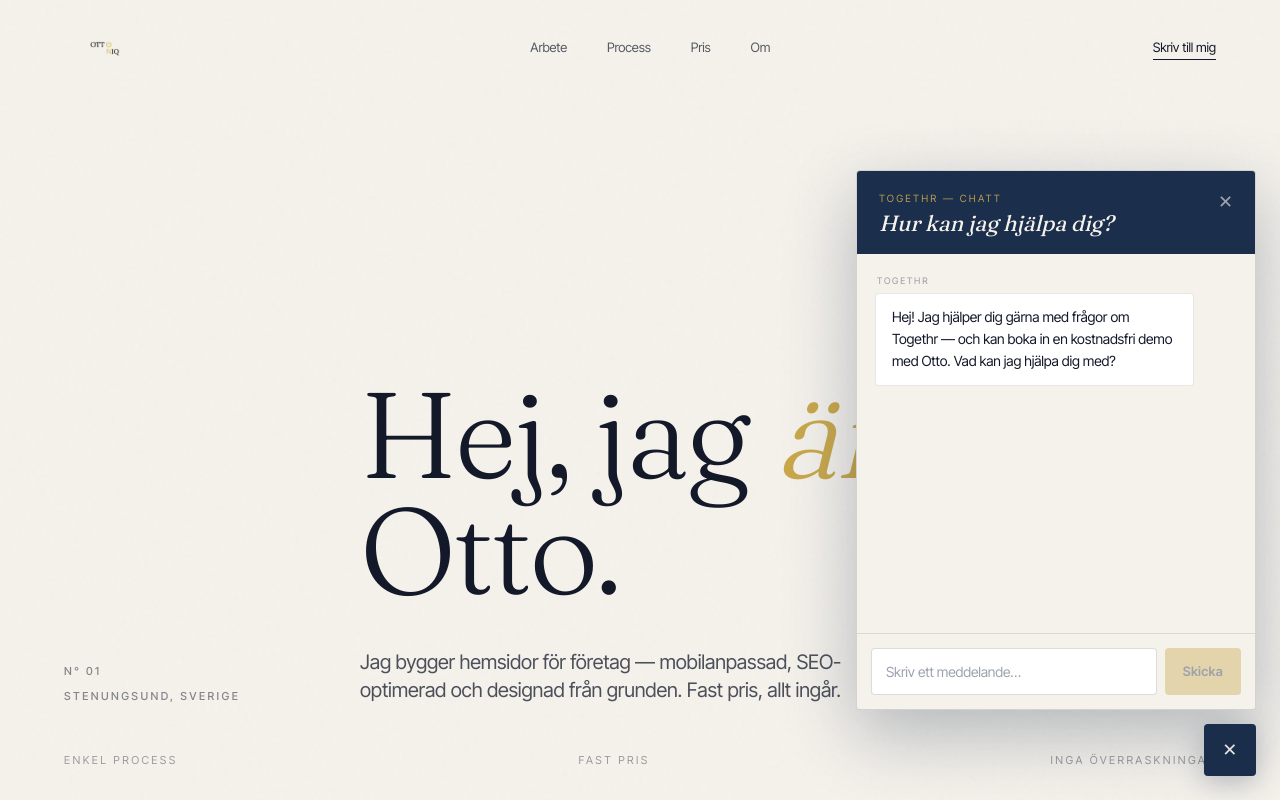
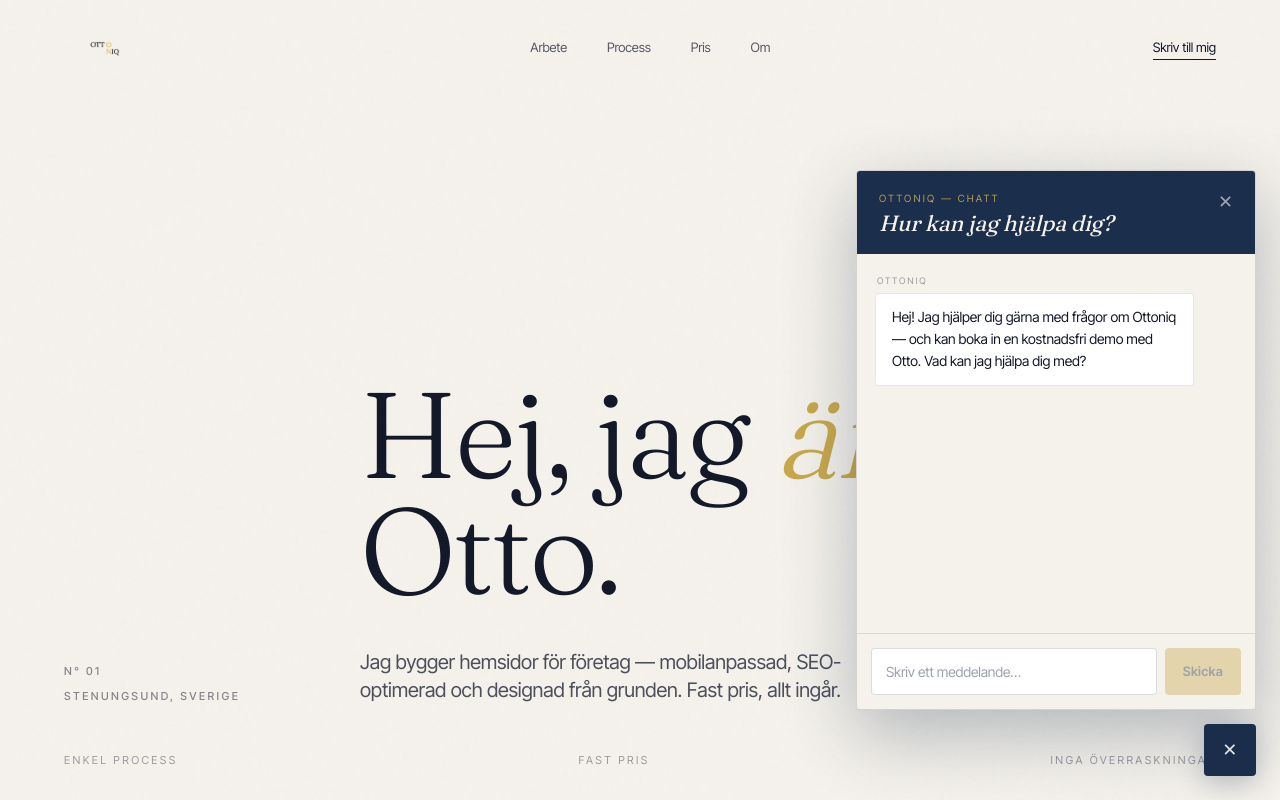
Before and after one commit to ottotf-gif/togethr-se, a React (Vite) app: page / in a window 1280 px wide. Both pictures are taken after a click on the button "Chatta med oss". Shown: the top 800 px of the page. Built offline with nearby package versions, Linux system fonts and the light colour scheme.

Commit message:
Updated ChatBot.tsx

```diff
--- a/src/components/ChatBot.tsx
+++ b/src/components/ChatBot.tsx
@@ -8,8 +8,8 @@ interface Msg {
 const FORMSPREE_ENDPOINT = 'https://formspree.io/f/xzdwbzzk';
 
 const KNOWLEDGE = `
-TOGETHR — fakta:
-- Togethr drivs av Otto, en ung webbutvecklare från Stenungsund.
+OTTONIQ — fakta:
+- Ottoniq drivs av Otto, en ung webbutvecklare från Stenungsund.
 - Bygger hemsidor för lokala företag, designade från grunden, mobilanpassade och SEO-optimerade.
 - Allt ingår: design, bygge, domän, hosting, support och löpande uppdateringar.
 - Kan även koppla in bokningssystem direkt på hemsidan.
@@ -17,21 +17,21 @@ TOGETHR — fakta:
 - Otto hör av sig inom en dag.
 - Senaste projekt: hemsida för Maltes Stig (maltesstig.com), live nu.
 - Process: 1) Samtal om vad du behöver  2) Otto designar och visar förslag  3) Bygger och justerar tills det känns rätt  4) Lansering tillsammans.
-- Kontakt: togethrse@gmail.com, telefon 070-422 38 87.
+- Kontakt: ottoniq@gmail.com, telefon 070-422 38 87.
 `;
 
-const SYSTEM_PROMPT = `Du är Togethrs vänliga chattassistent på hemsidan togethr.se. Du hjälper besökare och ditt främsta mål är att boka in ett kostnadsfritt möte (demo) med Otto.
+const SYSTEM_PROMPT = `Du är Ottoniqs vänliga chattassistent på hemsidan ottoniq.se. Du hjälper besökare och ditt främsta mål är att boka in ett kostnadsfritt möte (demo) med Otto.
 
 ${KNOWLEDGE}
 
 DITT UPPDRAG:
-1. Svara vänligt och kort på frågor om Togethr och hemsidor (på svenska, max 3-4 meningar).
+1. Svara vänligt och kort på frågor om Ottoniq och hemsidor (på svenska, max 3-4 meningar).
 2. Sträva alltid mot att boka ett möte. När någon visar minsta intresse, föreslå en kostnadsfri demo.
 3. För att boka behöver du samla in TRE saker: personens NAMN, deras EMAIL, och VAD de vill ha hjälp med (deras företag/behov). Fråga om en sak i taget, naturligt.
 4. När du har namn + email + vad de vill ha, bekräfta uppgifterna och skriv EXAKT denna rad på en egen rad sist i ditt svar (användaren ser inte denna rad, den används för bokningen):
 [[BOOKING]]{"name":"<namn>","email":"<email>","need":"<vad de vill ha>","time":"<önskad tid om angiven, annars 'flexibel'>"}[[/BOOKING]]
 5. Nämn ALDRIG pris. Säg att Otto går igenom det personligen på mötet.
-6. Om någon frågar om något helt orelaterat, svara vänligt att du helst pratar om hur Togethr kan hjälpa deras företag.
+6. Om någon frågar om något helt orelaterat, svara vänligt att du helst pratar om hur Ottoniq kan hjälpa deras företag.
 
 Var varm, personlig och inte säljig. Du representerar Otto.`;
 
@@ -51,7 +51,7 @@ function parseBooking(text: string): { clean: string; booking: Record<string, st
 export default function ChatBot() {
   const [open, setOpen] = useState(false);
   const [messages, setMessages] = useState<Msg[]>([
-    { role: 'assistant', content: 'Hej! Jag hjälper dig gärna med frågor om Togethr — och kan boka in en kostnadsfri demo med Otto. Vad kan jag hjälpa dig med?' },
+    { role: 'assistant', content: 'Hej! Jag hjälper dig gärna med frågor om Ottoniq — och kan boka in en kostnadsfri demo med Otto. Vad kan jag hjälpa dig med?' },
   ]);
   const [input, setInput] = useState('');
   const [loading, setLoading] = useState(false);
@@ -118,7 +118,7 @@ export default function ChatBot() {
       if (!res.ok) {
         const errText = await res.text();
         console.error('OpenAI error:', res.status, errText);
-        setMessages((prev) => [...prev, { role: 'assistant', content: 'Hoppsan — jag kan inte svara just nu. Mejla gärna togethrse@gmail.com så svarar Otto direkt!' }]);
+        setMessages((prev) => [...prev, { role: 'assistant', content: 'Hoppsan — jag kan inte svara just nu. Mejla gärna ottoniq@gmail.com så svarar Otto direkt!' }]);
         setLoading(false);
         return;
       }
@@ -132,7 +132,7 @@ export default function ChatBot() {
       }
     } catch (e) {
       console.error(e);
-      setMessages((prev) => [...prev, { role: 'assistant', content: 'Något gick fel med uppkopplingen. Mejla gärna togethrse@gmail.com så svarar Otto direkt!' }]);
+      setMessages((prev) => [...prev, { role: 'assistant', content: 'Något gick fel med uppkopplingen. Mejla gärna ottoniq@gmail.com så svarar Otto direkt!' }]);
     }
     setLoading(false);
   };
@@ -195,7 +195,7 @@ export default function ChatBot() {
           {/* Header — editorial style with eyebrow */}
           <div style={{ background: '#1B2E4B', padding: '20px 22px', position: 'relative' }}>
             <div style={{ fontSize: 10, letterSpacing: '0.22em', textTransform: 'uppercase', color: 'rgba(201,168,76,0.9)', marginBottom: 6 }}>
-              Togethr — chatt
+              Ottoniq — chatt
             </div>
             <div style={{ fontFamily: "'Fraunces', serif", fontStyle: 'italic', fontSize: 22, color: '#F5F2EC', lineHeight: 1 }}>
               Hur kan jag hjälpa dig?
@@ -214,7 +214,7 @@ export default function ChatBot() {
             {messages.map((m, i) => (
               <div key={i} style={{ display: 'flex', flexDirection: 'column', alignItems: m.role === 'user' ? 'flex-end' : 'flex-start' }}>
                 <div style={{ fontSize: 9, letterSpacing: '0.2em', textTransform: 'uppercase', color: 'rgba(20,25,42,0.4)', marginBottom: 5, paddingLeft: m.role === 'user' ? 0 : 2, paddingRight: m.role === 'user' ? 2 : 0 }}>
-                  {m.role === 'user' ? 'Du' : 'Togethr'}
+                  {m.role === 'user' ? 'Du' : 'Ottoniq'}
                 </div>
                 <div
                   style={{
@@ -242,7 +242,7 @@ export default function ChatBot() {
             )}
             {loading && (
               <div style={{ display: 'flex', flexDirection: 'column', alignItems: 'flex-start' }}>
-                <div style={{ fontSize: 9, letterSpacing: '0.2em', textTransform: 'uppercase', color: 'rgba(20,25,42,0.4)', marginBottom: 5, paddingLeft: 2 }}>Togethr</div>
+                <div style={{ fontSize: 9, letterSpacing: '0.2em', textTransform: 'uppercase', color: 'rgba(20,25,42,0.4)', marginBottom: 5, paddingLeft: 2 }}>Ottoniq</div>
                 <div style={{ background: '#FFFFFF', border: '1px solid rgba(20,25,42,0.1)', borderRadius: 4, padding: '14px 16px', display: 'flex', gap: 5 }}>
                   {[0, 1, 2].map((i) => (
                     <div key={i} style={{ width: 5, height: 5, borderRadius: '50%', background: 'rgba(20,25,42,0.35)', animation: `chatbounce 1s ${i * 150}ms infinite` }} />
```
